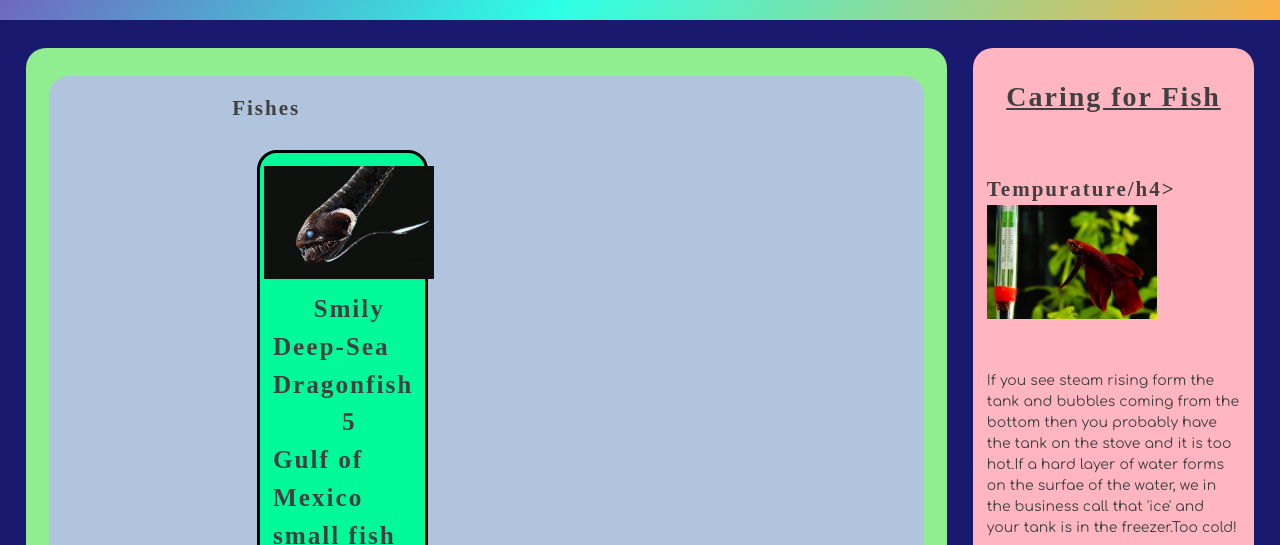
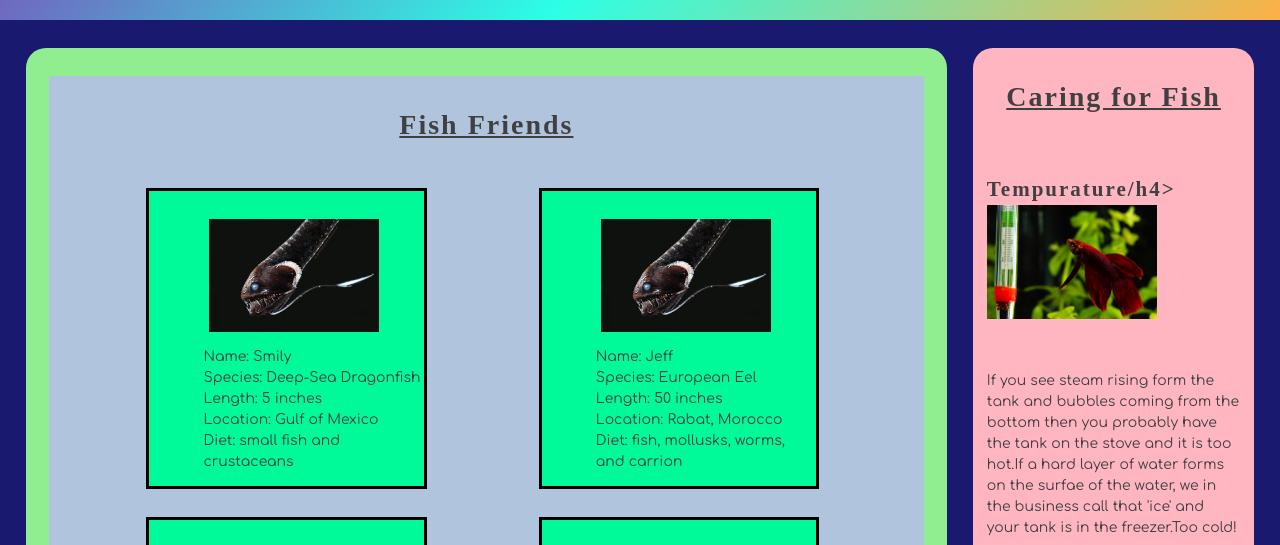
Before and after one commit to silaslowe/martins-aquarium, a plain HTML site: page index.html in a window 1280 px wide. Shown: the part 234-779 px from the top of the page. Drawn offline with Linux system fonts and the light colour scheme; a web font is replaced by a local one.

Commit message:
made changes to fish html to get it to line up to the css

```diff
--- a/scripts/Fish/FishList.js
+++ b/scripts/Fish/FishList.js
@@ -19,9 +19,33 @@ export const FishList = () => {
 
     fishesElement.innerHTML +=
         `
-            <articel class="fishList">
-             <h2 class="fishList__title">Fishes<h2>
-            ${fishHTMLRepresentations}
-            </articel>
+        <div class="fishes__title">
+        <h3 class="section-title">Fish Friends</h3>
+      </div>
+      <div class="fishes__list">
+        ${fishHTMLRepresentations}
+        </div>
             `
 }
+
+
+
+
+
+
+
+// <section class="fishes">
+//     <div class="fishes__title">
+//         <h3 class="section-title">Fish Friends</h3>
+//     </div>
+//     <div class="fishes__list">
+//         <div class="fish">
+//             <img src="martins-pics/dragonfish.jpg" alt="dragon fish named smiles" />
+//             <ul>
+//                 <li class="fish__name">Name: Smily</li>
+//                 <li class="fish__species">Species: Deep-Sea Dragonfish</li>
+//                 <li class="fish__length">Length: 5 inches</li>
+//                 <li class="fish__location">Location: Gulf of Mexico</li>
+//                 <li class="fish__dies">Diet: Small fish and crustaceans</li>
+//             </ul>
+//         </div>
--- a/scripts/Fish/Fishes.js
+++ b/scripts/Fish/Fishes.js
@@ -1,12 +1,15 @@
 export const Fish = (fishObj) => {
     return `
-  <section class="fish card">
-            <div><img  class="fish__image image--card" src="${fishObj.image}" /></div>
-            <div class="fish__name">${fishObj.name}</div>
-            <div class="fish__species">${fishObj.species}</div>
-            <div class="fish__length">${fishObj.length}</div>
-            <div class="fish__location">${fishObj.location}</div>
-            <div class="fish__diet">${fishObj.food}</div>
-        </section>
+
+    <div class="fish">
+        <img src="martins-pics/dragonfish.jpg" alt="dragon fish named smiles" />
+        <ul>
+            <li class="fish__name">Name: ${fishObj.name}</li>
+            <li class="fish__species">Species: ${fishObj.species}</li>
+            <li class="fish__length">Length: ${fishObj.length} inches</li>
+            <li class="fish__location">Location: ${fishObj.location}</li>
+            <li class="fish__dies">Diet: ${fishObj.food}</li>
+        </ul>
+</div>
     `
 }
--- a/styles/fishes.css
+++ b/styles/fishes.css
@@ -6,7 +6,6 @@
     background-color: lightsteelblue;
     margin-top: 2em;
     width: 95%;
-  border-radius: 20px;
   }
 
   .fishes__title {
@@ -26,13 +25,11 @@
     display: flex;
     flex-direction: column;
     align-items: center;
-  justify-content: center;
-  padding: 0.5em 0 0 0.5em;
+    justify-content: flex-start;
+    padding: 2em 0 0 1em;
     margin: 1em;
     width: 30%;
     background-color: mediumspringgreen;
     border: 3px solid black;
     font-size: 1em;
-  border-radius: 20px;
-  font-size: 1.2em;
   }
```
Lines whose indentation alone changed are shown as unchanged.
